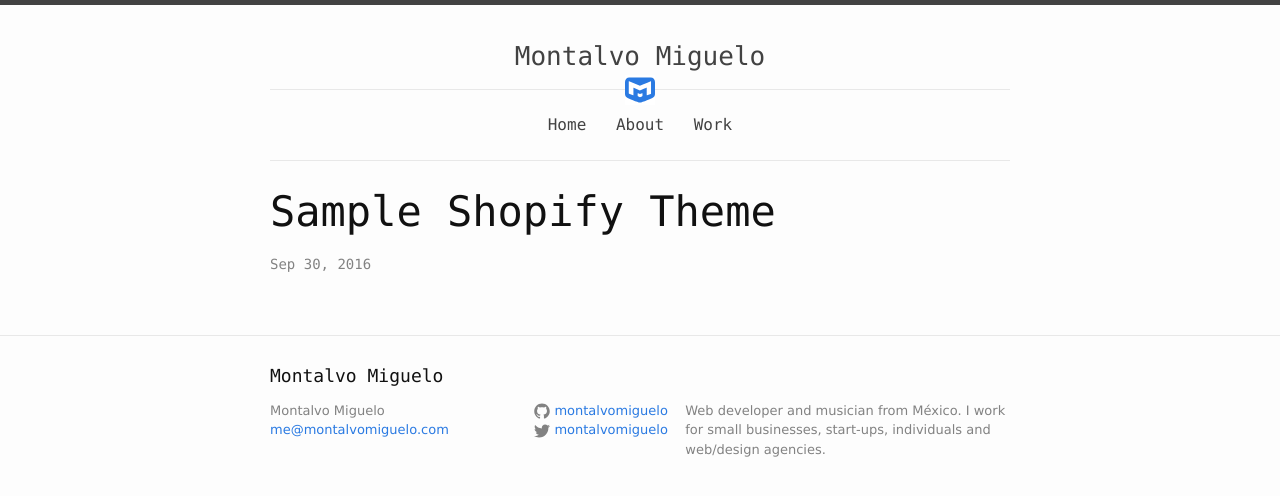
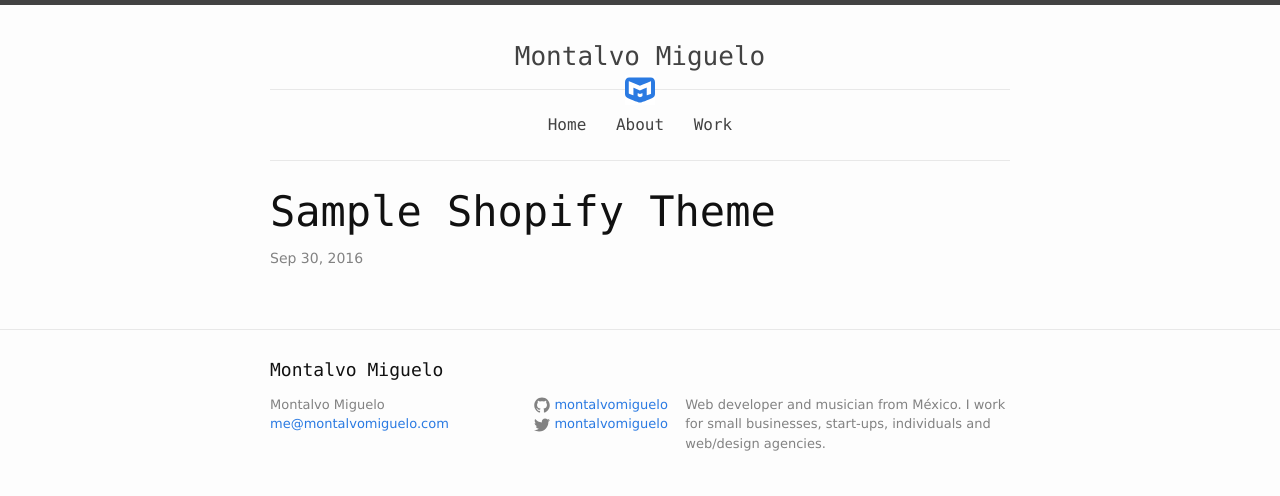
Before and after one commit to montalvomiguelo/montalvomiguelo.github.io, a Jekyll site: the page built from _posts/portfolio/2016-09-30-sample-shopify-theme.md, in a window 1280 px wide. Shown: the top 496 px of the page. Built offline with Jekyll 4.4.1, drawn with Linux system fonts in a browser that asks for light colours; comment, search, counter and statistics services are not loaded.

Commit message:
change post-meta font family

```diff
--- a/_sass/_layout.scss
+++ b/_sass/_layout.scss
@@ -171,7 +171,7 @@
 .post-meta {
   font-size: $small-font-size;
   color: $grey-color;
-  font-family: $font-family-monospace;
+  // font-family: $font-family-monospace;
 }
 
 .post-link {
@@ -191,6 +191,7 @@
 .post-title {
   font-size: 42px;
   line-height: 1;
+  margin-bottom: $spacing-unit / 2;
 
   @include media-query($on-laptop) {
     font-size: 36px;
```
